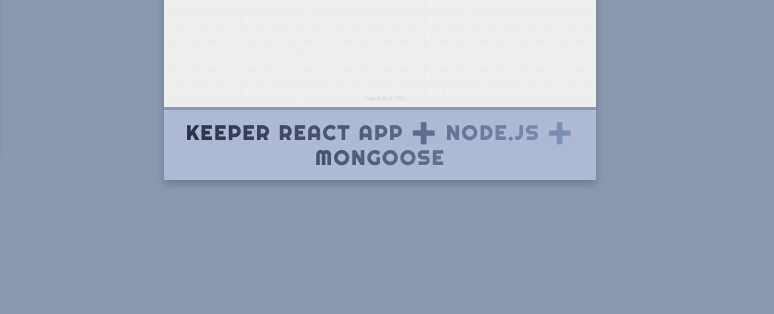
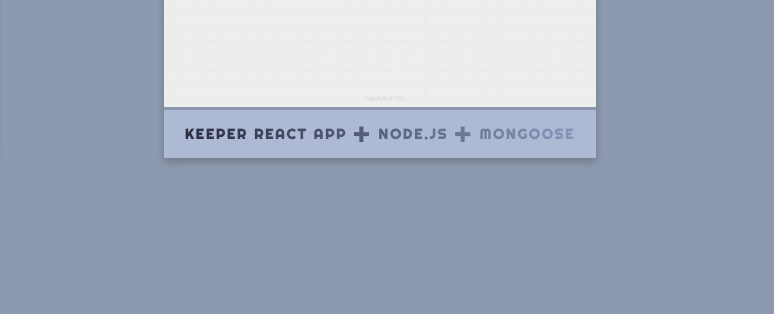
Before and after one commit to Mohammad-Daaboul98/projectFull, a website: page index.html in a window 1280 px wide. Shown: the part 486-800 px from the top of the page, 506-1280 px from the left. Drawn offline with Linux system fonts and the light colour scheme.

Commit message:
Update index.html

```diff
--- a/index.html
+++ b/index.html
@@ -60,8 +60,8 @@
                         <a href="https://my-note-app.netlify.app" target="popup">
                             <img class="card__photo" src="./img/keeper.png" alt="firstWebsite">
 
-                            <div class="container u-center-text u-margin-bottom-big">
-                                <h3 class="container__heading">Keeper react app ➕ Node.js ➕ Mongoose</h3>
+                              <div class="container u-center-text u-margin-bottom-big" style="padding: 1.5rem;">
+                                <h3 class="container__heading" style="font-size: 1.4rem;">Keeper react app ➕ Node.js ➕ Mongoose</h3>
                             </div>
                         </a>
                     </div>
```
